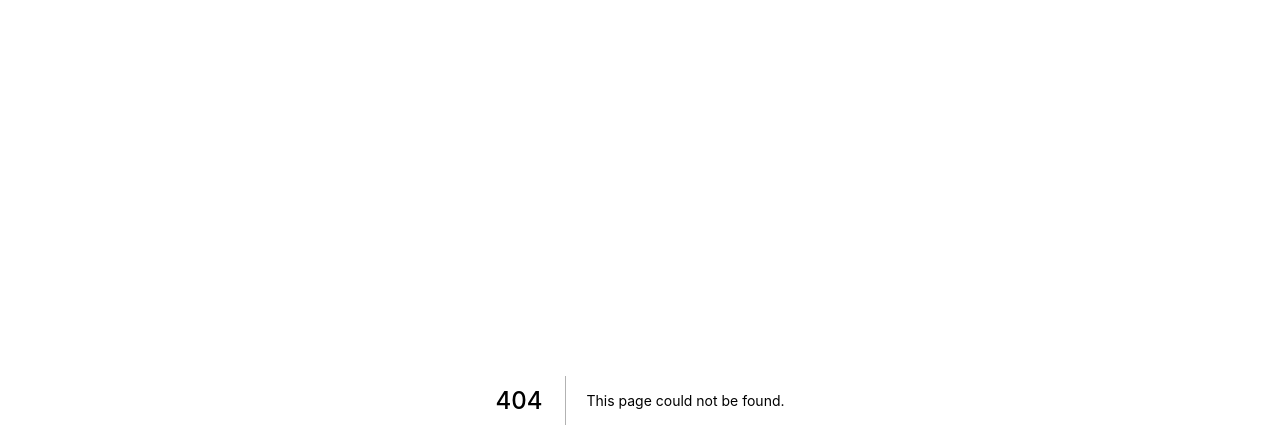
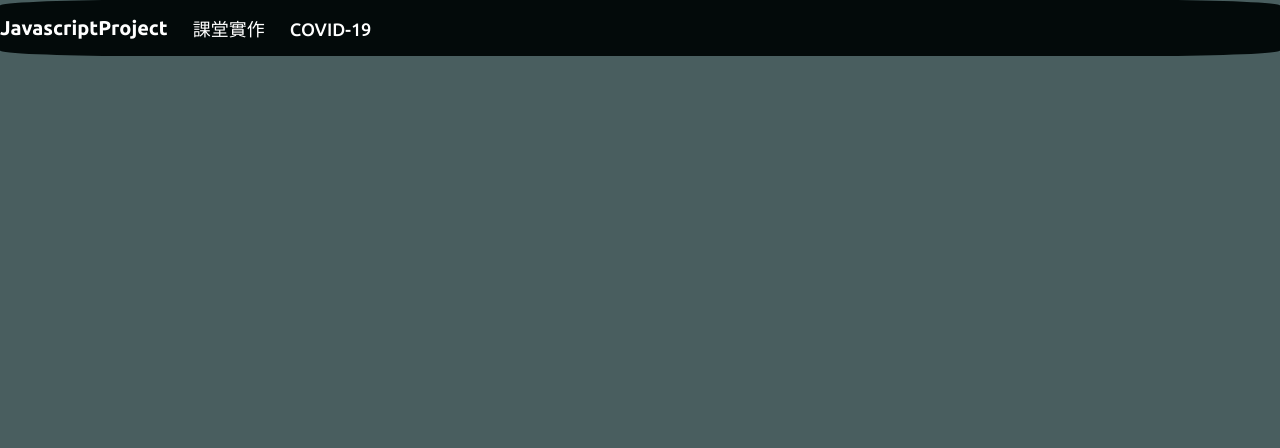
Before and after one commit to a88019401/Week15_Final_Project, a Next.js app: page /project/nav in a window 1280 px wide. Before the commit this address had no page. Shown: the top 448 px of the page. Built offline with nearby package versions, Linux system fonts and the light colour scheme.

Commit message:
6.14withNav

```diff
--- a/package.json
+++ b/package.json
@@ -11,6 +11,7 @@
     "next": "10.2.3",
     "node-sass": "^4.14.1",
     "react": "17.0.2",
-    "react-dom": "17.0.2"
+    "react-dom": "17.0.2",
+    "react-router-dom": "^5.2.0"
   }
 }
--- a/pages/index.js
+++ b/pages/index.js
@@ -1,7 +1,7 @@
 import Head from 'next/head'
 import Image from 'next/image'
 import styles from '../styles/Home.module.css'
-
+import Nav from './project/nav'
 export default function Home() {
   return (
     <div className={styles.container}>
@@ -10,7 +10,7 @@ export default function Home() {
         <meta name="description" content="Generated by create next app" />
         <link rel="icon" href="/favicon.ico" />
       </Head>
-
+      <Nav/>
       <main className={styles.main}>
         <h1 className={styles.title}>
           Welcome to <a>909410028 Homework Page</a>
--- /dev/null
+++ b/pages/project/nav.js
@@ -0,0 +1,27 @@
+import React from 'react'
+import styles from '../../styles/nav.module.css'
+export default function nav() {
+    return (
+        <div>
+            <nav className={styles.navbar}>
+                <div className={styles.width}>
+                    <div className={styles.logo}><a href="#">Javascript<span>Project</span></a></div>
+                    <ul className={styles.menu}>
+                    <li><a href="#"> 課堂實作</a>
+                        <ul>
+                        <li><a href="#"> W07</a></li>
+                        <li><a href="#"> W08</a></li>
+                        <li><a href="#"> W09</a></li>
+                        <li><a href="#"> W11</a></li>
+                        <li><a href="#"> W13</a></li>
+                        <li><a href="#"> W13</a></li>
+                        <li className={styles.lastli}><a href="#"> W15</a></li>
+                        </ul>
+                    </li>
+                    <li><a href="#"> COVID-19</a></li>
+                    </ul>
+                </div>
+            </nav>
+        </div>
+    )
+}
--- a/styles/globals.css
+++ b/styles/globals.css
@@ -12,7 +12,8 @@ a {
   color: inherit;
   text-decoration: none;
 }
-
 * {
+  margin: 0;
+  padding: 0;
   box-sizing: border-box;
 }
--- /dev/null
+++ b/styles/nav.module.css
@@ -0,0 +1,73 @@
+@import url('https://fonts.googleapis.com/css2?family=Noto+Sans+TC:wght@400;500;900&family=Poppins:wght@400;500;600;700&family=Ubuntu:wght@500;700&display=swap');
+
+/* navbat 樣式*/
+.navbar{
+    background: rgb(3, 10, 10);
+    display: flex;
+    grid-area: nav;
+    padding: 15px 0;
+    font-family: 'Ubuntu', sans-serif;
+    border-radius: 10%;
+    width:auto;
+}
+.navbar .width{
+    display: flex;
+    align-items: center;
+    justify-content: space-between;
+}
+.navbar .logo a{
+    color: #fff;
+    font-size: 20px;
+    font-weight: 600;
+}
+.navbar .menu li{
+    list-style: none;
+    display: inline-block;
+    background: rgb(3, 10, 10);
+    }
+.navbar .menu li a{
+    color: #fff;
+    font-size: 18px;
+    font-weight: 500;
+    margin-left: 25px;
+    transition: all 0.5s ease;
+}
+.navbar .menu li a:hover{
+    color: #fff;
+}
+.navbar .logo a span{
+    color: #fff;
+    transition: all 0.3s ease;
+}
+
+.navbar .menu li ul{
+    position: absolute;
+    top: 70px;
+    opacity: 0;
+    visibility: hidden;
+    transition: top .3s;
+}
+.navbar .menu li:hover > ul{
+    top: 50px;
+    opacity: 1;
+    visibility: visible;
+}
+.navbar .menu li ul li{
+    position: relative;
+    margin: 0px;
+    width: 100px;
+    float: none;
+    display: list-item;
+    border-bottom: 1px solid rgba(#fff);
+}
+.lastli{
+
+    border-radius: 0 0 25% 25%;
+}
+.navbar .menu li ul li a{
+color: #fff;
+font-size: 15px;
+font-weight: 500;
+margin-left: 25px;
+transition: all 0.5s ease;
+}
```
Also changed, not shown: 1 other file (tests, documents, lock files or other folders).
